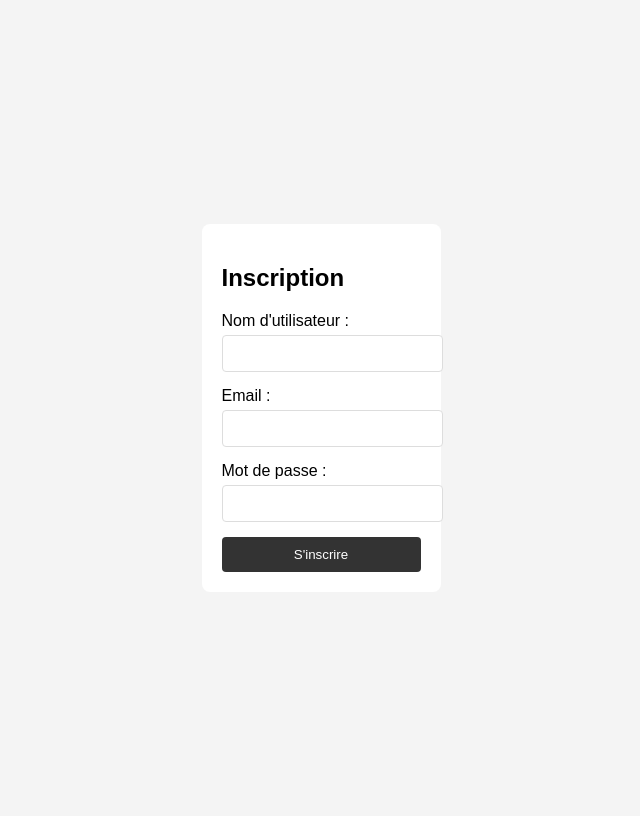
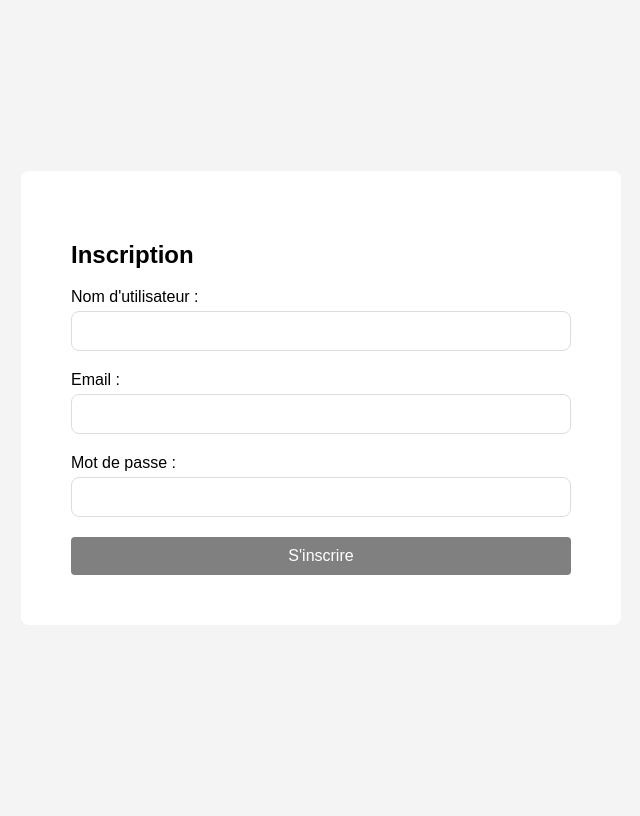
Before and after one commit to truuue/PhotoVernhet, a Flask app: page /register in a window 1280 px wide. Shown: the whole page, without its empty margins (319-959 px from the left). Run offline with Flask 3, Linux system fonts and the light colour scheme.

Commit message:
Refactor registration form styling and layout

```diff
--- a/static/css/RegisterStyle.css
+++ b/static/css/RegisterStyle.css
@@ -7,14 +7,21 @@ body {
     height: 100vh;
 }
 
+.form-container {
+    display: flex;
+    flex-direction: column;
+    align-items: center;
+    width: 100%;
+}
+
 form {
     background: #fff;
-    padding: 20px;
+    padding: 50px;
     border-radius: 8px;
 }
 
 div {
-    margin-bottom: 15px;
+    margin-bottom: 20px;
 }
 
 label {
@@ -24,22 +31,56 @@ label {
 
 input[type="text"],
 input[type="password"],
-input[type="email"] {
+input[type="email"],
+button {
     width: 100%;
     padding: 10px;
+    box-sizing: border-box;
     border: 1px solid #ddd;
-    border-radius: 4px;
+    border-radius: 8px;
 }
 
 button {
     width: 100%;
+    font-size: 1rem;
     padding: 10px;
-    background-color: #333;
+    background-color: gray;
     color: white;
     border: none;
     border-radius: 4px;
 }
 
 button:hover {
-    background-color: #555;
+    background-color: #333;
 }
+
+/* Mobile styles */
+@media only screen and (max-width: 600px) {
+    input[type="text"],
+    input[type="password"],
+    input[type="email"],
+    button {
+        width: 100%;
+        box-sizing: border-box;
+    }
+    form {
+        padding: 30px;
+    }
+}
+
+/* Tablet and desktop styles */
+@media only screen and (min-width: 601px) {
+    form {
+        width: 50%;
+        max-width: 500px;
+    }
+}
+
+label, input, button {
+    font-size: 1rem;
+}
+
+.error-messages {
+    color: red;
+    margin-top: 20px;
+}
--- a/templates/Register.html
+++ b/templates/Register.html
@@ -15,10 +15,7 @@
     />
   </head>
   <body>
-    {% with messages = get_flashed_messages(with_categories=true) %} {% if
-    messages %} {% for category, message in messages %}
-    <div class="alert alert-{{ category }}">{{ message }}</div>
-    {% endfor %} {% endif %} {% endwith %}
+    <div class="form-container">
       <form action="{{ url_for('register') }}" method="post">
         <h2>Inscription</h2>
         <div>
```
Also changed, not shown: other parts of templates/Register.html (+5 -0 lines). Lines whose indentation alone changed are shown as unchanged.
